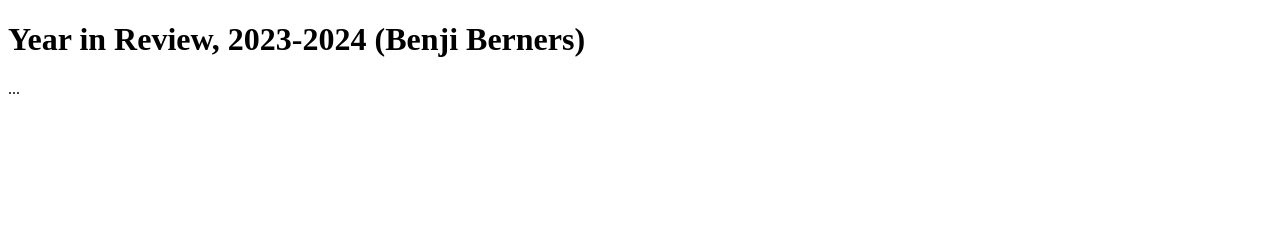
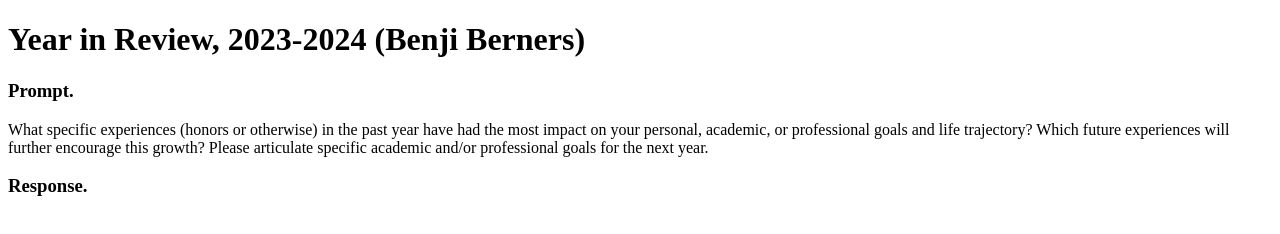
Before and after one commit to bjberners/bjberners.github.io, a plain HTML site: page years/2023-24.html in a window 1280 px wide. Drawn offline with Linux system fonts and the light colour scheme.

Commit message:
add prompt to year in review

```diff
--- a/years/2023-24.html
+++ b/years/2023-24.html
@@ -2,6 +2,8 @@
 <html>
   <body>
     <h1>Year in Review, 2023-2024 (Benji Berners)</h1>
-    <p>...</p>
+    <h3>Prompt.</h3>
+    <p>What specific experiences (honors or otherwise) in the past year have had the most impact on your personal, academic, or professional goals and life trajectory? Which future experiences will further encourage this growth? Please articulate specific academic and/or professional goals for the next year.</p>
+    <h3>Response.</h3>
   </body>
 </html>
```
